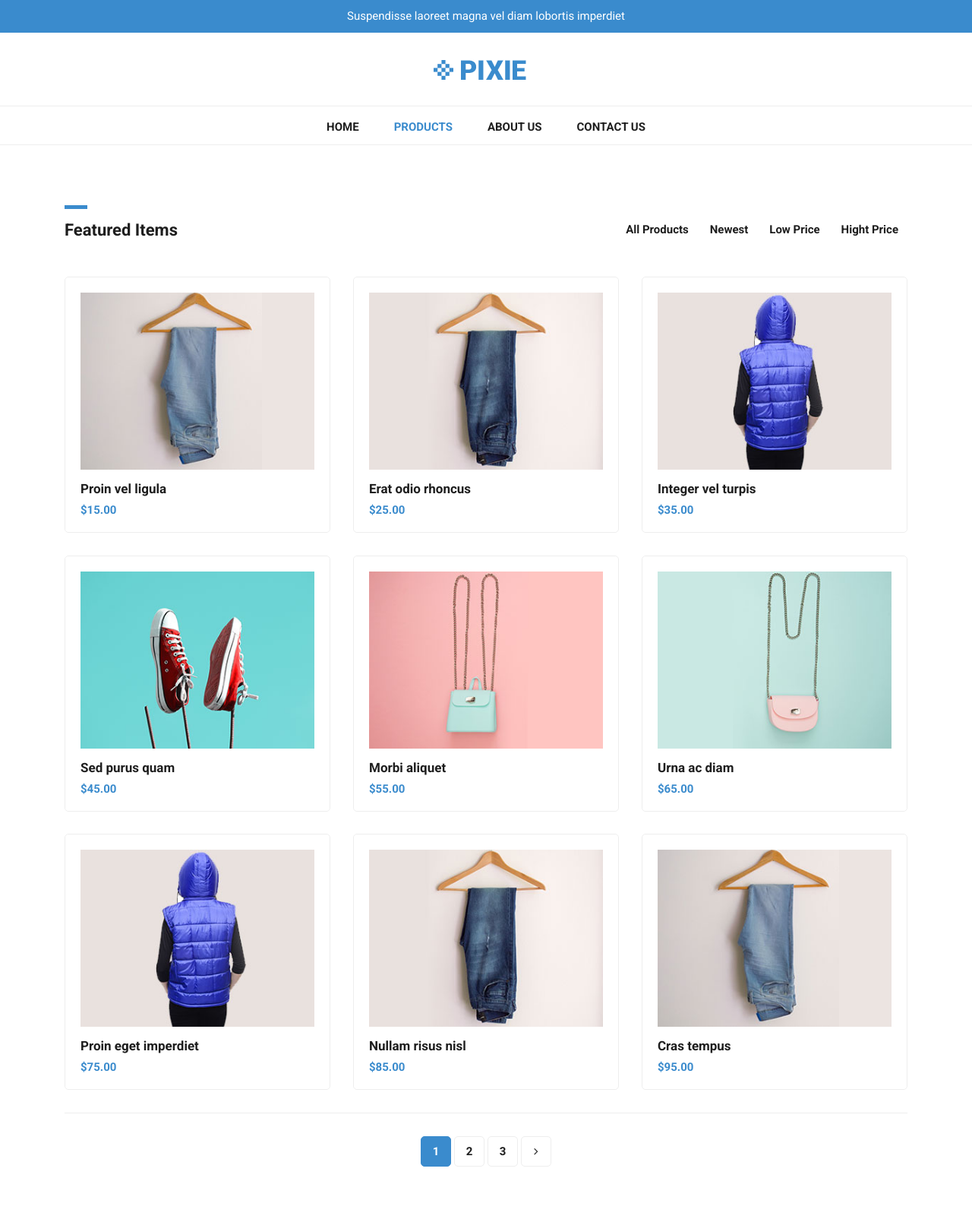
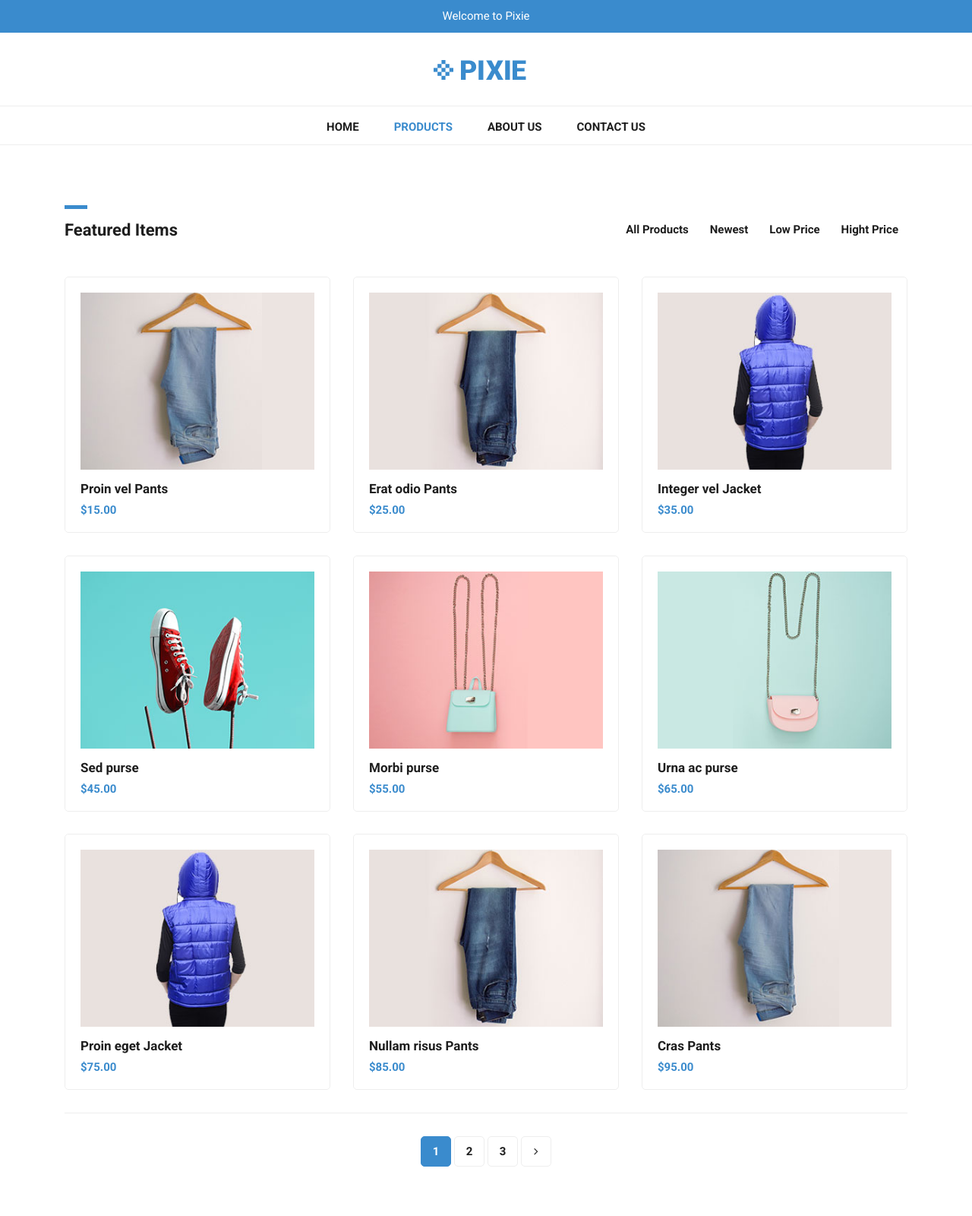
Before and after one commit to Jaysus69/PWA, a plain HTML site: page products.html in a window 1280 px wide. Shown: the top 1600 px of the page at 76% size. Drawn offline with Linux system fonts and the light colour scheme.

Commit message:
Second Commit

```diff
--- a/products.html
+++ b/products.html
@@ -32,7 +32,7 @@ https://www.tooplate.com/view/2114-pixie
       <div class="container">
         <div class="row">
           <div class="col-md-12">
-            <span>Suspendisse laoreet magna vel diam lobortis imperdiet</span>
+            <span>Welcome to Pixie</span>
           </div>
         </div>
       </div>
@@ -96,7 +96,7 @@ https://www.tooplate.com/view/2114-pixie
               <a href="single-product.html">
                 <div class="featured-item">
                   <img src="assets/images/product-01.jpg" alt="">
-                  <h4>Proin vel ligula</h4>
+                  <h4>Proin vel Pants</h4>
                   <h6>$15.00</h6>
                 </div>
               </a>
@@ -105,7 +105,7 @@ https://www.tooplate.com/view/2114-pixie
               <a href="single-product.html">
                 <div class="featured-item">
                   <img src="assets/images/product-02.jpg" alt="">
-                  <h4>Erat odio rhoncus</h4>
+                  <h4>Erat odio Pants</h4>
                   <h6>$25.00</h6>
                 </div>
               </a>
@@ -114,7 +114,7 @@ https://www.tooplate.com/view/2114-pixie
               <a href="single-product.html">
                 <div class="featured-item">
                   <img src="assets/images/product-03.jpg" alt="">
-                  <h4>Integer vel turpis</h4>
+                  <h4>Integer vel Jacket</h4>
                   <h6>$35.00</h6>
                 </div>
               </a>
@@ -123,7 +123,7 @@ https://www.tooplate.com/view/2114-pixie
               <a href="single-product.html">
                 <div class="featured-item">
                   <img src="assets/images/product-04.jpg" alt="">
-                  <h4>Sed purus quam</h4>
+                  <h4>Sed purse</h4>
                   <h6>$45.00</h6>
                 </div>
               </a>
@@ -132,7 +132,7 @@ https://www.tooplate.com/view/2114-pixie
               <a href="single-product.html">
                 <div class="featured-item">
                   <img src="assets/images/product-05.jpg" alt="">
-                  <h4>Morbi aliquet</h4>
+                  <h4>Morbi purse</h4>
                   <h6>$55.00</h6>
                 </div>
               </a>
@@ -141,7 +141,7 @@ https://www.tooplate.com/view/2114-pixie
               <a href="single-product.html">
                 <div class="featured-item">
                   <img src="assets/images/product-06.jpg" alt="">
-                  <h4>Urna ac diam</h4>
+                  <h4>Urna ac purse </h4>
                   <h6>$65.00</h6>
                 </div>
               </a>
@@ -150,7 +150,7 @@ https://www.tooplate.com/view/2114-pixie
               <a href="single-product.html">
                 <div class="featured-item">
                   <img src="assets/images/product-03.jpg" alt="">
-                  <h4>Proin eget imperdiet</h4>
+                  <h4>Proin eget Jacket</h4>
                   <h6>$75.00</h6>
                 </div>
               </a>
@@ -159,7 +159,7 @@ https://www.tooplate.com/view/2114-pixie
               <a href="single-product.html">
                 <div class="featured-item">
                   <img src="assets/images/product-02.jpg" alt="">
-                  <h4>Nullam risus nisl</h4>
+                  <h4>Nullam risus Pants</h4>
                   <h6>$85.00</h6>
                 </div>
               </a>
@@ -168,7 +168,7 @@ https://www.tooplate.com/view/2114-pixie
               <a href="single-product.html">
                 <div class="featured-item">
                   <img src="assets/images/product-01.jpg" alt="">
-                  <h4>Cras tempus</h4>
+                  <h4>Cras Pants</h4>
                   <h6>$95.00</h6>
                 </div>
               </a>
@@ -194,7 +194,7 @@ https://www.tooplate.com/view/2114-pixie
 
 
     <!-- Subscribe Form Starts Here -->
-    <div class="subscribe-form">
+    <!-- <div class="subscribe-form">
       <div class="container">
         <div class="row">
           <div class="col-md-12">
@@ -229,7 +229,7 @@ https://www.tooplate.com/view/2114-pixie
           </div>
         </div>
       </div>
-    </div>
+    </div> -->
     <!-- Subscribe Form Ends Here -->
 
 
@@ -275,11 +275,11 @@ https://www.tooplate.com/view/2114-pixie
       <div class="container">
         <div class="row">
           <div class="col-md-12">
-            <div class="copyright-text">
+            <!-- <div class="copyright-text">
               <p>Copyright &copy; 2019 Company Name
 
                 - Design: <a rel="nofollow" href="https://www.facebook.com/tooplate">Tooplate</a></p>
-            </div>
+            </div> -->
           </div>
         </div>
       </div>
```
Also changed, not shown: about.html (+11 -13 lines), contact.html (+6 -6 lines), index.html (+17 -18 lines), single-product.html (+9 -9 lines).
